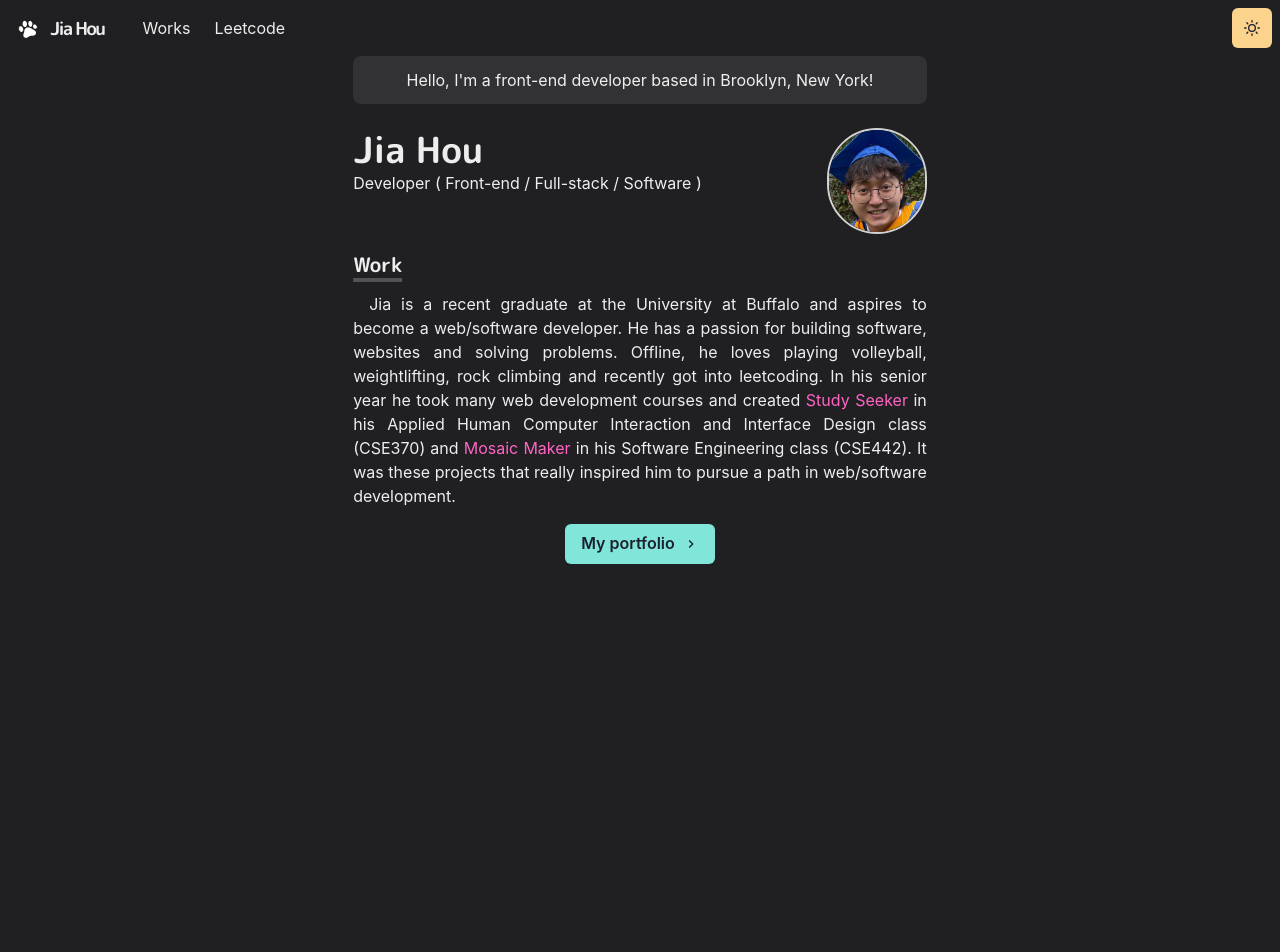
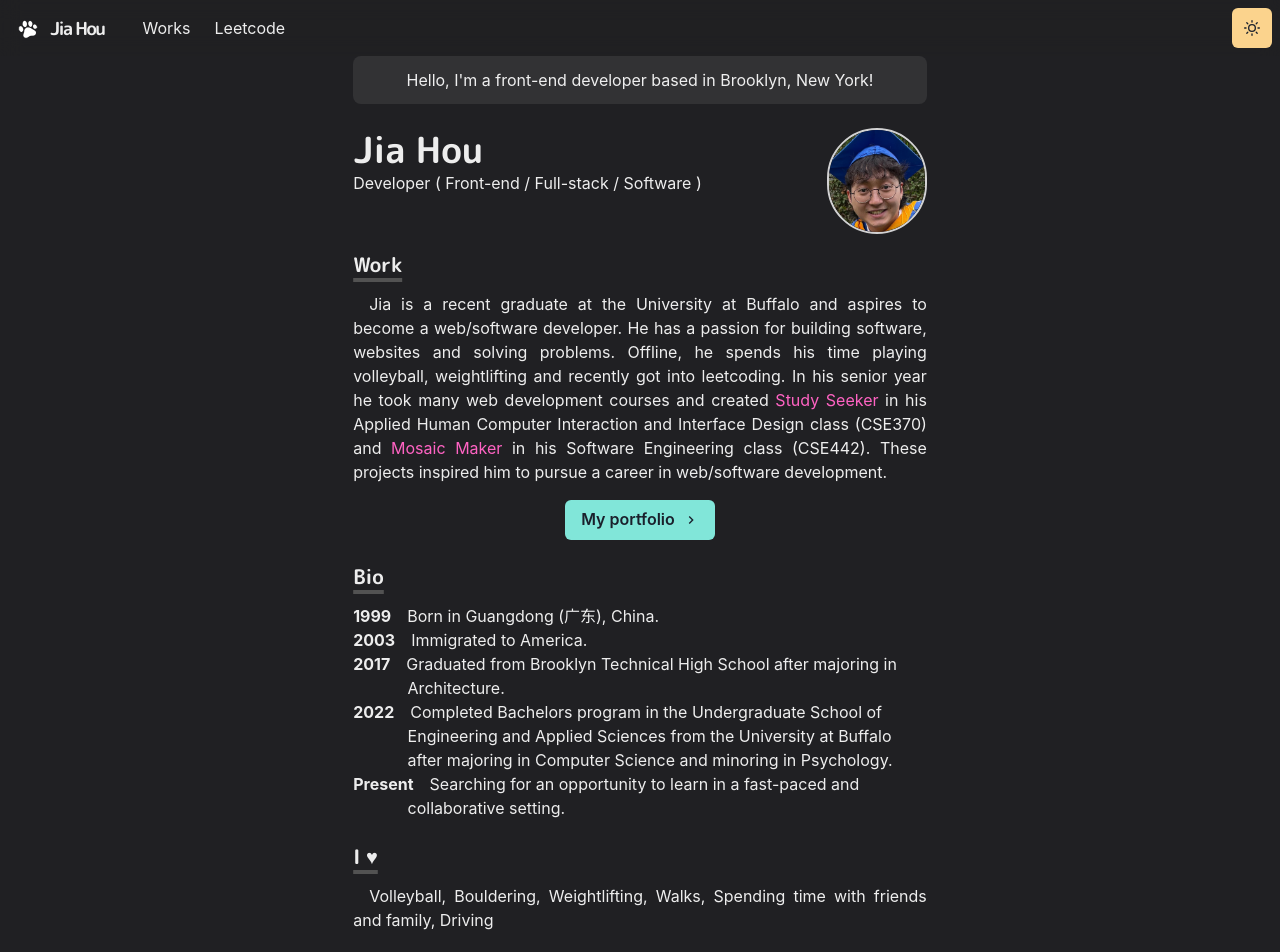
Before and after one commit to jaykaicheng/jaykaicheng-homepage, a Next.js app: page / in a window 1280 px wide. Shown: the top 952 px of the page. Before the commit the page ends 800 px from the top, so only its background shows below. Built offline with nearby package versions, Linux system fonts and the light colour scheme.

Commit message:
added bio and interests tab

```diff
--- /dev/null
+++ b/components/bio.js
@@ -0,0 +1,12 @@
+import { Box } from '@chakra-ui/react'
+import styled from '@emotion/styled'
+
+export const BioSection = styled(Box) `
+  padding-left: 3.4em;
+  text-indent: -3.4em;
+`
+
+export const BioYear = styled.span`
+  font-weight: bold;
+  margin-right: 1em;
+`
--- a/pages/index.js
+++ b/pages/index.js
@@ -11,6 +11,7 @@ import {
 import Section from '../components/section'
 import Paragraph from '../components/paragraph'
 import { ChevronRightIcon } from '@chakra-ui/icons'
+import { BioSection, BioYear } from '../components/bio'
 
 const Page = () => {
   return (
@@ -57,18 +58,19 @@ const Page = () => {
         </Heading>
         <Paragraph>Jia is a recent graduate at the University at Buffalo and aspires to
         become a web/software developer. He has a passion for building software,
-        websites and solving problems. Offline, he loves playing volleyball, weightlifting,
-        rock climbing and recently got into leetcoding. In his senior year he took many web
-        development courses and created
+        websites and solving problems. Offline, he spends his time playing volleyball, weightlifting
+        and recently got into leetcoding. In his senior year he took many web
+        development courses and created{' '}
           <NextLink href="/works/studyseeker">
-            <Link> Study Seeker </Link>
+            <Link>Study Seeker</Link>
           </NextLink>
-        in his Applied Human Computer Interaction and Interface Design class (CSE370) and
+        {' '}in his Applied Human Computer Interaction and Interface Design class (CSE370) and
+        {' '}
           <NextLink href="/works/mosaicmaker">
-            <Link> Mosaic Maker </Link>
+            <Link>Mosaic Maker</Link>
           </NextLink>
-        in his Software Engineering class (CSE442). It was these projects that really inspired
-        him to pursue a path in web/software development.
+        {' '} in his Software Engineering class (CSE442). These projects inspired
+        him to pursue a career in web/software development.
         </Paragraph>
         <Box align="center" my={4}>
           <NextLink href="/works">
@@ -78,6 +80,43 @@ const Page = () => {
           </NextLink>
         </Box>
       </Section>
+
+      <Section delay={0.2}>
+        <Heading as="h3" variant="section-title">
+          Bio
+        </Heading>
+        <BioSection>
+          <BioYear>1999</BioYear>
+          Born in Guangdong (广东), China.
+        </BioSection>
+        <BioSection>
+          <BioYear>2003</BioYear>
+          Immigrated to America.
+        </BioSection>
+        <BioSection>
+          <BioYear>2017</BioYear>
+          Graduated from Brooklyn Technical High School after majoring in Architecture.
+        </BioSection>
+        <BioSection>
+          <BioYear>2022</BioYear>
+          Completed Bachelors program in the Undergraduate School of Engineering and Applied Sciences
+          from the University at Buffalo after majoring in Computer Science and minoring in Psychology.
+        </BioSection>
+        <BioSection>
+          <BioYear>Present</BioYear>
+          Searching for an opportunity to learn in a fast-paced and collaborative setting.
+        </BioSection>
+      </Section>
+
+      <Section delay={0.3}>
+        <Heading as="h3" variant="section-title">
+          I ♥
+        </Heading>
+        <Paragraph>
+          Volleyball, Bouldering, Weightlifting, Walks, Spending time with friends and family, Driving
+
+        </Paragraph>
+      </Section>
     </Container>
   )
 }
```
